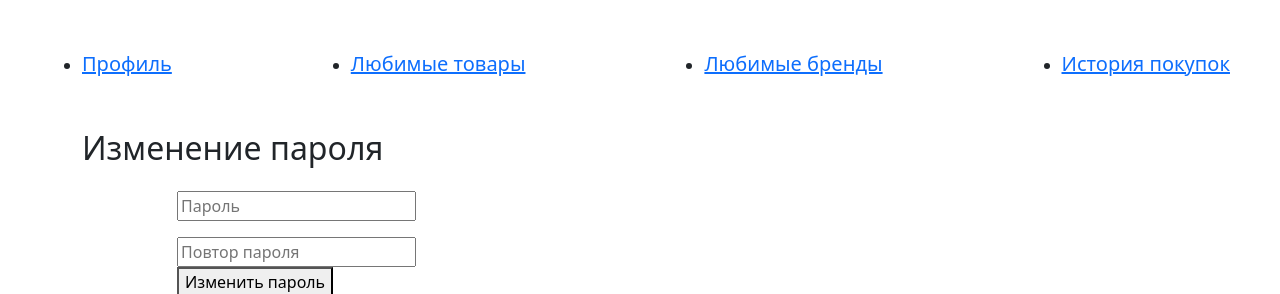
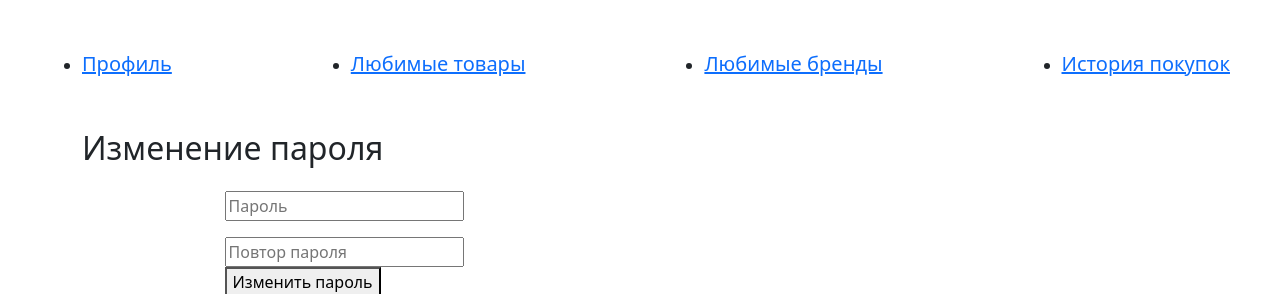
Before and after one commit to zalmon74/CLA__internet_shop_technique, a Django app: page /accounts/profile/change_password/ in a window 1280 px wide. Shown: the part 301-595 px from the top of the page. Run offline with Django 4.2, Linux system fonts and the light colour scheme; some libraries are stand-ins or nearby versions.

Commit message:
Изменено отображения css-класса "row"

```diff
--- a/CLA__shop/templates/base.html
+++ b/CLA__shop/templates/base.html
@@ -30,6 +30,10 @@
       <!--[if lt IE 9]>
       <script src="https://oss.maxcdn.com/html5shiv/3.7.3/html5shiv.min.js"></script>
       <script src="https://oss.maxcdn.com/respond/1.4.2/respond.min.js"></script><![endif]-->
+      <!-- My style -->
+      <style>
+          .row {justify-content: space-around;}
+      </style>
    </head>
    <!-- body -->
    <body class="main-layout inner_posituong contact_page">
@@ -243,7 +247,6 @@
                              <p>{{ brand.description }}</p>
                           </div>
                       </a>
-
                    </div>
                 {% endfor %}
             </div>
```
